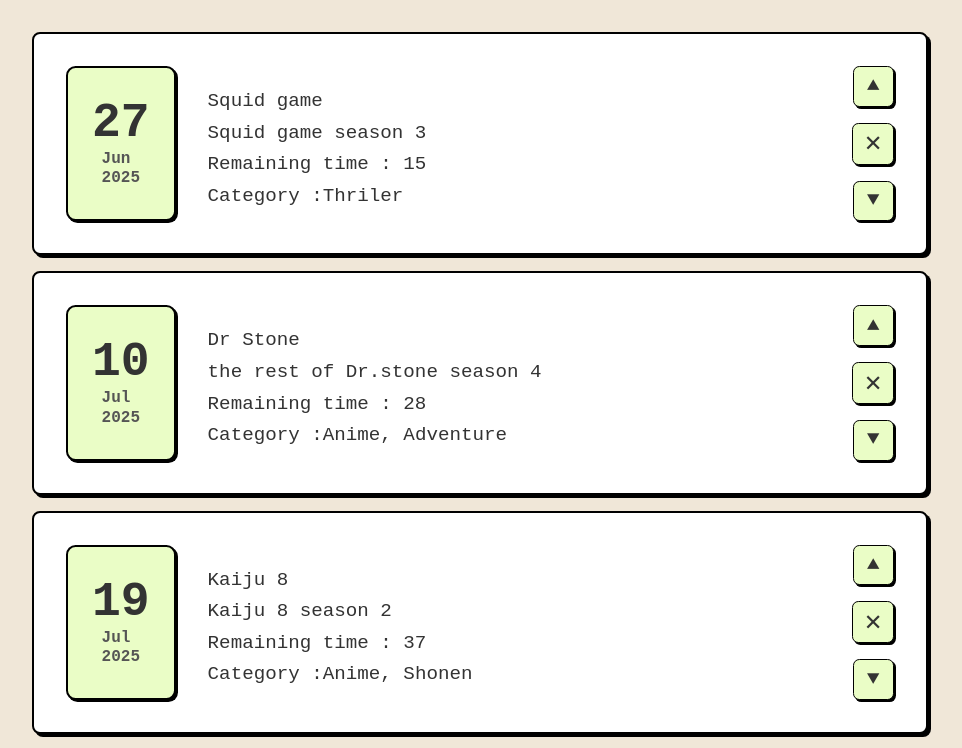
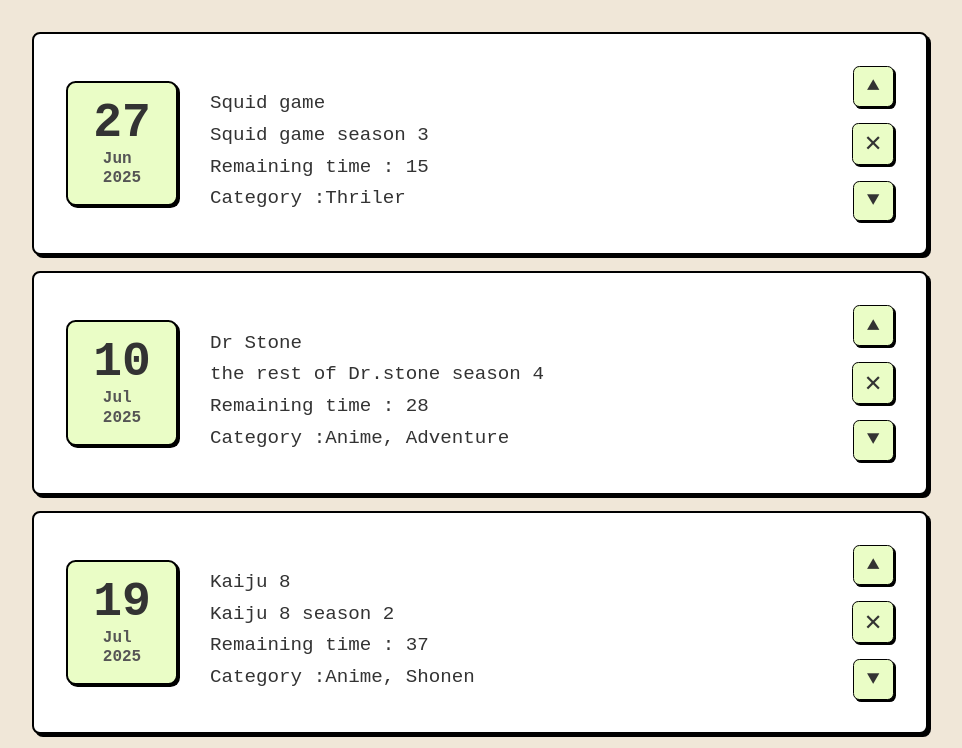
Before and after one commit to HmmamBabiKhouja/watchingList, a React (Vite) app in the folder watchingList/: page / in a window 1280 px wide. Shown: the top 748 px of the page, without its empty margins (160-1122 px from the left). Built offline with nearby package versions, Linux system fonts and the light colour scheme.

Commit message:
Refactors item and date styles for improved layout and readability

```diff
--- a/watchingList/src/index.css
+++ b/watchingList/src/index.css
@@ -29,37 +29,17 @@
 }
 
 .item{
+    display: flex;
+    align-items: center;
     width: 100%;
     padding: 2rem;
     font-size: 1rem;
-    display: flex;
     background-color: #fff;
     color: #333;
     border: 2px solid #000;
     border-radius: 0.5rem;
     box-shadow: 3px 3px #000;
 }
-/*
-.date{
-    background-color: #eafdc6;
-    border: 2px solid #000;
-    border-radius: 0.4rem ;
-    font-weight: bold;
-    display: flex;
-    flex-direction: column;
-    justify-content: center;
-    text-align: center;
-    gap:0.5rem
-    }
-
-.day{
-    font-size: 3rem;
-    padding:0 3rem;
-}
-
-.month-year{
-    font-size: 1.3rem;
-} */
 
 .date {
     background-color: #eafdc6;
@@ -73,8 +53,7 @@
     align-items: center;
     padding: 1rem 1.5rem;
     gap: 0.2rem;
-    min-width: 6rem;
-    min-height: 100%;
+    width: 7rem;
 }
 
 .day {
```
